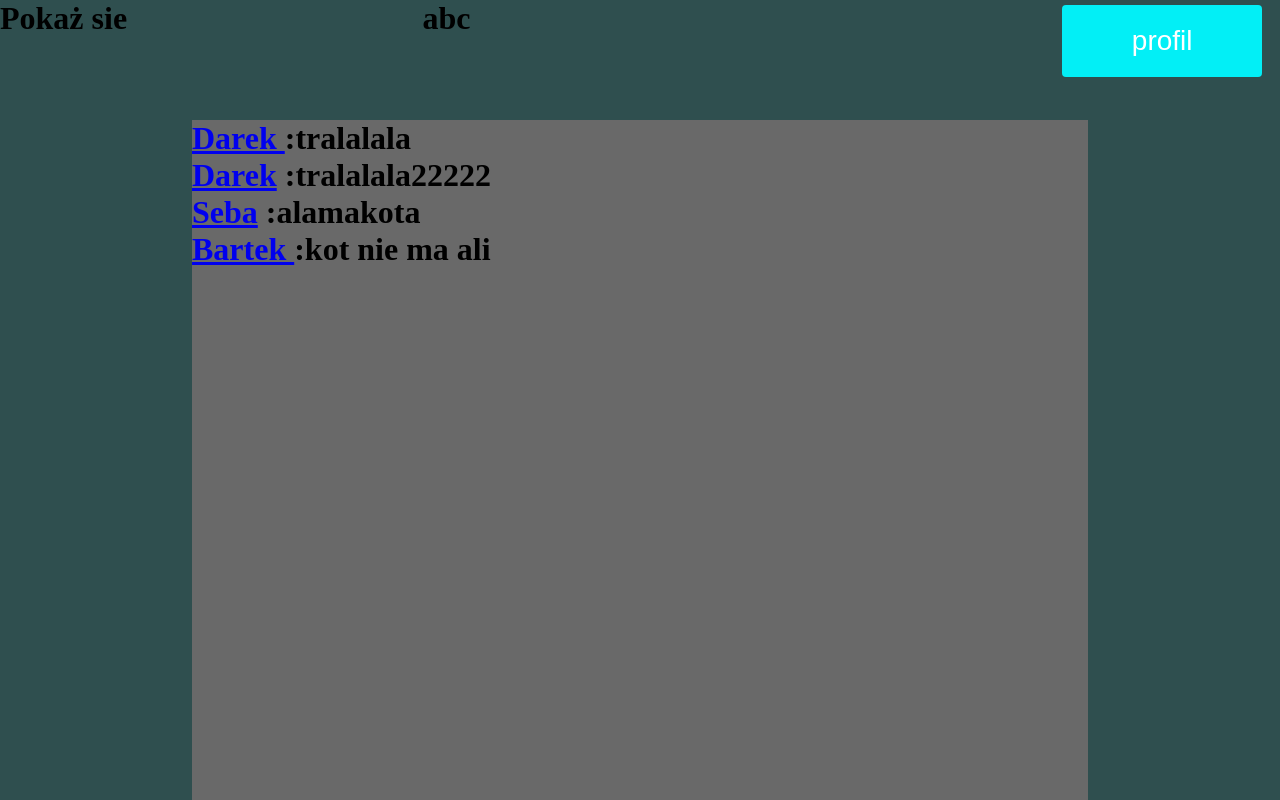
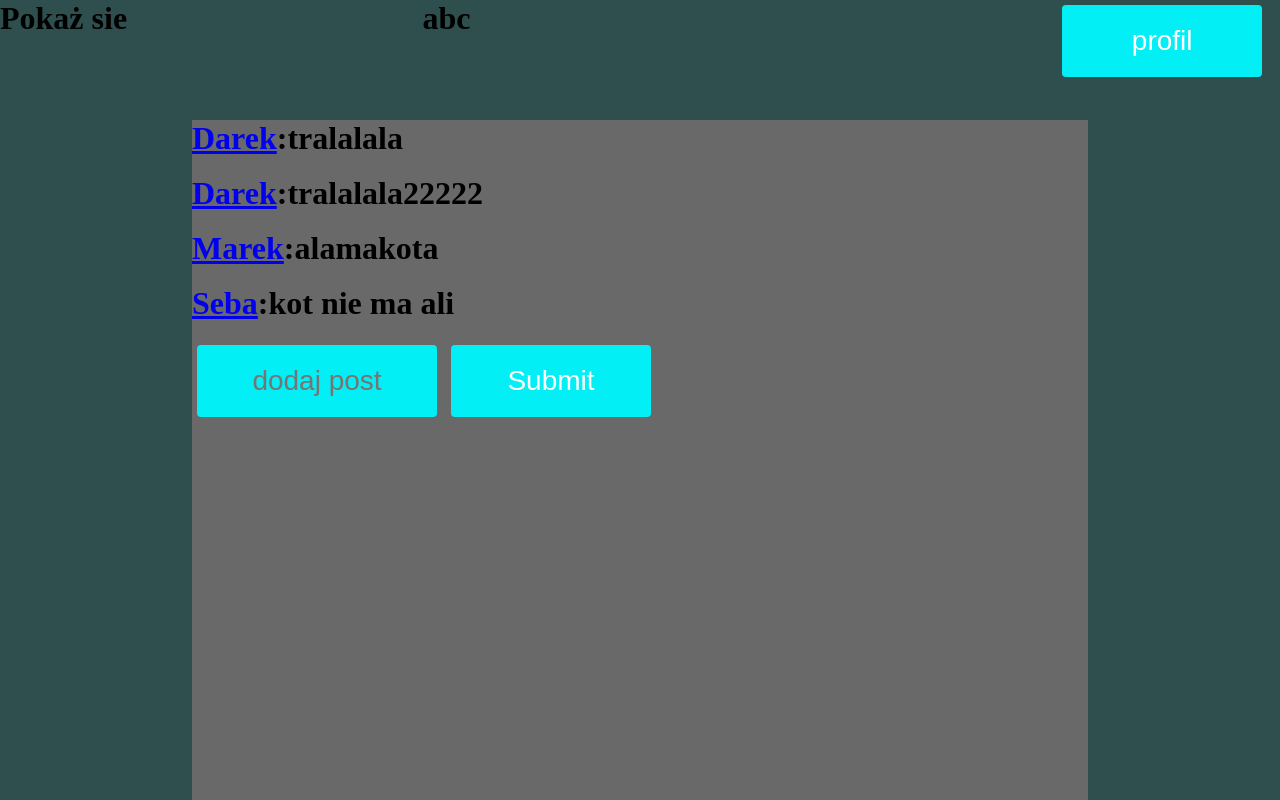
Before and after one commit to s22624-pjwstk/Projekt_v2, a Flask app: page /main in a window 1280 px wide. Run offline with Flask 2, Linux system fonts and the light colour scheme.

Commit message:
adding a function that adds new posts and adding a followers

```diff
--- a/app.py
+++ b/app.py
@@ -3,10 +3,11 @@ from flask import(
     Flask, render_template,request,session,redirect,url_for,)
 
 class User:
-    def __init__(self,id,username,password):
+    def __init__(self,id,username,password,followers=()):
         self.id = id
         self.username = username
         self.password = password
+        self.followers=followers
     def __repr__(self):
         return f'<User:{self.username}'
 
@@ -20,17 +21,18 @@ class Post:
 
 
 users=[]
-users.append(User(id=1,username='Darek',password='123'))
+users.append(User(id=1,username='Darek',password='123',followers=("Bartek","Seba")))
 users.append(User(id=2,username='Krystian',password='123'))
 users.append(User(id=3,username='Bartek',password='pass'))
-users.append(User(id=4, username='Seba',password='123'))
+users.append(User(id=4, username='Seba',password='123',followers=("Bartek","Darek")))
 users.append(User (id=5,username='Marek',password='123'))
 
+
 posts=[]
-posts.append(Post("Darek","tralalala"))
-posts.append(Post("Darek","tralalala22222"))
-posts.append(Post("Seba","alamakota"))
-posts.append(Post("Bartek","kot nie ma ali"))
+posts.append(Post(users[0].username,"tralalala"))
+posts.append(Post(users[0].username,"tralalala22222"))
+posts.append(Post(users[4].username,"alamakota"))
+posts.append(Post(users[3].username,"kot nie ma ali"))
 
 app = Flask(__name__)
 app.secret_key='sekretnyklucz'
@@ -63,18 +65,25 @@ def logout():
     del session['timestamp']
     return redirect(url_for('login'))
 
-@app.route("/profil" ,methods=('GET', 'POST'))
-# @inactivity_logout
-def profil():
-    # age=session['timestamp']
-    # #age=(datetime.datetime.now()-session['timestamp'])
-    return render_template('profil.html', name=session['username'])
+@app.route("/profil/<username>" ,methods=('GET', 'POST'))
+def profil(username):
+    for each in users:
+        if each.username==username:
+            user=each
+            break
+    return render_template('profil.html',user=user)
+
+
+@app.route("/post",methods=('POST',))
+def post():
+    username=session['username']
+    post=Post(username,request.form['new_post'])
+    posts.append(post)
+    return redirect(url_for("main_side"))
+
 @app.route("/main", methods=('GET','Post'))
 def main_side():
     username=users[0].username
     if request.method=="POST":
-        return redirect(url_for('profil'))
-    return render_template('main_side.html',name=username,username=posts[0].username,username1=posts[1].username,
-                           username2=posts[2].username,
-                           username3=posts[3].username,
-                           wpis=posts[0].text,wpis1=posts[1].text,wpis2=posts[2].text,wpis3=posts[3].text)
+        return redirect(url_for('profil',username=username))
+    return render_template('main_side.html',name=username,posts=posts)
--- a/templates/main_side.html
+++ b/templates/main_side.html
@@ -103,10 +103,14 @@ span input:after {
 
     </div>
     <div id="central" name="central">
-        <h1><a href="{{url_for('profil')}}">{{ username }} </a> :{{ wpis }}</h1>
-        <h1><a href="{{url_for('profil')}}"> {{ username1 }}</a> :{{ wpis1 }}</h1>
-        <h1> <a href="{{url_for('profil')}}">{{ username2 }}</a> :{{ wpis2 }}</h1>
-        <h1> <a href="{{url_for('profil')}}">{{ username3 }} </a> :{{ wpis3 }}</h1>
+        {% for each in posts %}
+            <h1><a href="{{ url_for("profil",username=each.username)}}" >{{each.username}}</a>:{{each.text}}</h1><br>
+        {% endfor %}
+    <form method="POST" action="/post">
+        <input type="text" name="new_post" placeholder="dodaj post">
+        <input type="submit" name="dodaj" >
+    </form>
+
     </div>
     <div class="side" name="right">
 
```
Also changed, not shown: templates/profil.html (+8 -2 lines).
